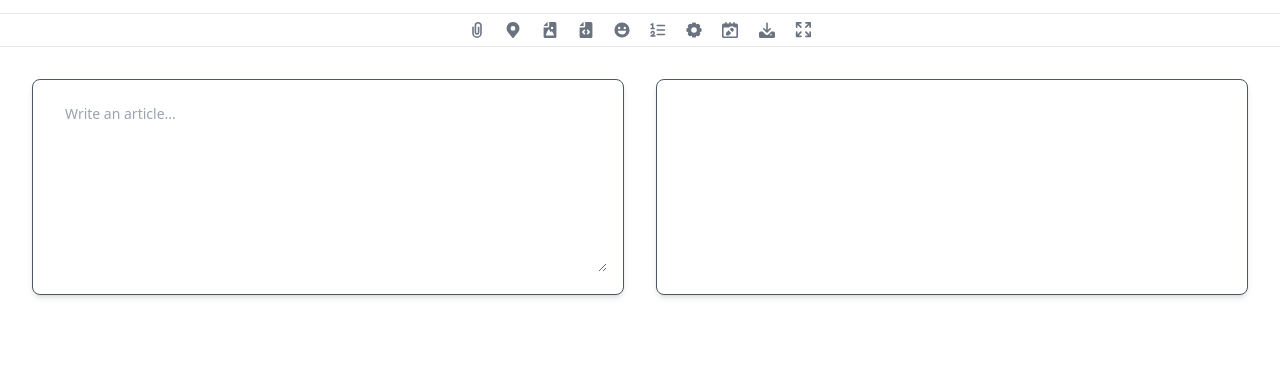
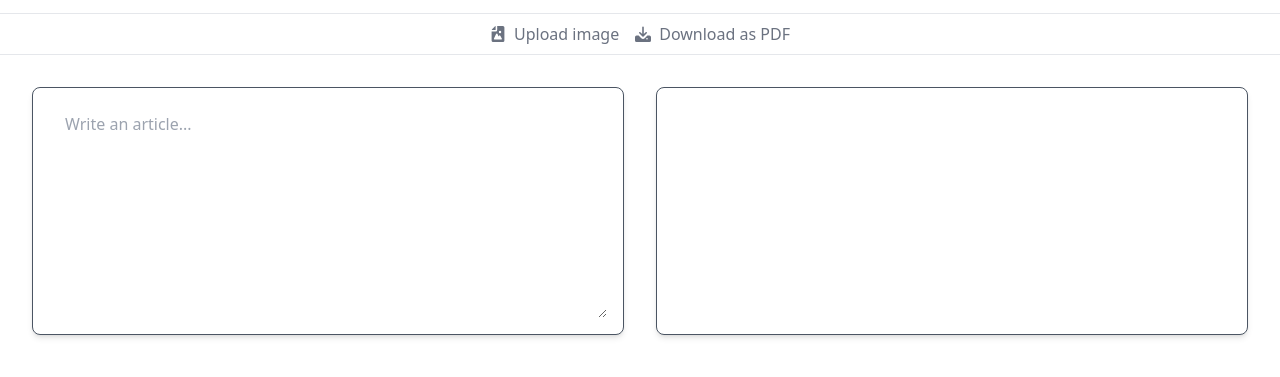
Before and after one commit to notkaramel/markdown-prosey, a website built with Vite: page index.html in a window 1280 px wide. Shown: the part 51-428 px from the top of the page. Built offline with nearby package versions, Linux system fonts and the light colour scheme.

Commit message:
More styling improvement + switch focus to buttons

```diff
--- a/index.html
+++ b/index.html
@@ -16,37 +16,34 @@
   </div>
 
   <div id="utils">
-    <div>
-
-
-      <button type="button">
+      <!-- <button type="button">
         <svg class="w-4 h-4" aria-hidden="true" xmlns="http://www.w3.org/2000/svg" fill="none" viewBox="0 0 12 20">
           <path stroke="currentColor" stroke-linejoin="round" stroke-width="2"
             d="M1 6v8a5 5 0 1 0 10 0V4.5a3.5 3.5 0 1 0-7 0V13a2 2 0 0 0 4 0V6" />
         </svg>
-        <span class="sr-only">Attach file</span>
-      </button>
+        <span class="sr-only"> Attach file </span>
+      </button> -->
 
-      <button type="button">
+      <!-- <button type="button">
         <svg class="w-4 h-4" aria-hidden="true" xmlns="http://www.w3.org/2000/svg" fill="currentColor"
           viewBox="0 0 16 20">
           <path
             d="M8 0a7.992 7.992 0 0 0-6.583 12.535 1 1 0 0 0 .12.183l.12.146c.112.145.227.285.326.4l5.245 6.374a1 1 0 0 0 1.545-.003l5.092-6.205c.206-.222.4-.455.578-.7l.127-.155a.934.934 0 0 0 .122-.192A8.001 8.001 0 0 0 8 0Zm0 11a3 3 0 1 1 0-6 3 3 0 0 1 0 6Z" />
         </svg>
         <span class="sr-only">Embed map</span>
-      </button>
+      </button> -->
 
-      <button type="button">
+      <button type="button" id="upload-image-button">
         <svg class="w-4 h-4" aria-hidden="true" xmlns="http://www.w3.org/2000/svg" fill="currentColor"
           viewBox="0 0 16 20">
           <path
             d="M14.066 0H7v5a2 2 0 0 1-2 2H0v11a1.97 1.97 0 0 0 1.934 2h12.132A1.97 1.97 0 0 0 16 18V2a1.97 1.97 0 0 0-1.934-2ZM10.5 6a1.5 1.5 0 1 1 0 2.999A1.5 1.5 0 0 1 10.5 6Zm2.221 10.515a1 1 0 0 1-.858.485h-8a1 1 0 0 1-.9-1.43L5.6 10.039a.978.978 0 0 1 .936-.57 1 1 0 0 1 .9.632l1.181 2.981.541-1a.945.945 0 0 1 .883-.522 1 1 0 0 1 .879.529l1.832 3.438a1 1 0 0 1-.031.988Z" />
           <path d="M5 5V.13a2.96 2.96 0 0 0-1.293.749L.879 3.707A2.98 2.98 0 0 0 .13 5H5Z" />
         </svg>
-        <span class="sr-only">Upload image</span>
+        <span>Upload image</span>
       </button>
 
-      <button type="button">
+      <!-- <button type="button">
         <svg class="w-4 h-4" aria-hidden="true" xmlns="http://www.w3.org/2000/svg" fill="currentColor"
           viewBox="0 0 16 20">
           <path d="M5 5V.13a2.96 2.96 0 0 0-1.293.749L.879 3.707A2.96 2.96 0 0 0 .13 5H5Z" />
@@ -54,46 +51,19 @@
             d="M14.067 0H7v5a2 2 0 0 1-2 2H0v11a1.969 1.969 0 0 0 1.933 2h12.134A1.97 1.97 0 0 0 16 18V2a1.97 1.97 0 0 0-1.933-2ZM6.709 13.809a1 1 0 1 1-1.418 1.409l-2-2.013a1 1 0 0 1 0-1.412l2-2a1 1 0 0 1 1.414 1.414L5.412 12.5l1.297 1.309Zm6-.6-2 2.013a1 1 0 1 1-1.418-1.409l1.3-1.307-1.295-1.295a1 1 0 0 1 1.414-1.414l2 2a1 1 0 0 1-.001 1.408v.004Z" />
         </svg>
         <span class="sr-only">Format code</span>
-      </button>
+      </button> -->
 
-      <button type="button">
-        <svg class="w-4 h-4" aria-hidden="true" xmlns="http://www.w3.org/2000/svg" fill="currentColor"
-          viewBox="0 0 20 20">
-          <path
-            d="M10 .5a9.5 9.5 0 1 0 9.5 9.5A9.51 9.51 0 0 0 10 .5ZM13.5 6a1.5 1.5 0 1 1 0 3 1.5 1.5 0 0 1 0-3Zm-7 0a1.5 1.5 0 1 1 0 3 1.5 1.5 0 0 1 0-3Zm3.5 9.5A5.5 5.5 0 0 1 4.6 11h10.81A5.5 5.5 0 0 1 10 15.5Z" />
-        </svg>
-        <span class="sr-only">Add emoji</span>
-      </button>
-
-      <button type="button">
-        <svg class="w-4 h-4" aria-hidden="true" xmlns="http://www.w3.org/2000/svg" fill="none" viewBox="0 0 21 18">
-          <path stroke="currentColor" stroke-linecap="round" stroke-linejoin="round" stroke-width="2"
-            d="M9.5 3h9.563M9.5 9h9.563M9.5 15h9.563M1.5 13a2 2 0 1 1 3.321 1.5L1.5 17h5m-5-15 2-1v6m-2 0h4" />
-        </svg>
-        <span class="sr-only">Add list</span>
-      </button>
-
-      <button type="button">
+      <!-- <button type="button">
         <svg class="w-4 h-4" aria-hidden="true" xmlns="http://www.w3.org/2000/svg" fill="currentColor"
           viewBox="0 0 20 20">
           <path
             d="M18 7.5h-.423l-.452-1.09.3-.3a1.5 1.5 0 0 0 0-2.121L16.01 2.575a1.5 1.5 0 0 0-2.121 0l-.3.3-1.089-.452V2A1.5 1.5 0 0 0 11 .5H9A1.5 1.5 0 0 0 7.5 2v.423l-1.09.452-.3-.3a1.5 1.5 0 0 0-2.121 0L2.576 3.99a1.5 1.5 0 0 0 0 2.121l.3.3L2.423 7.5H2A1.5 1.5 0 0 0 .5 9v2A1.5 1.5 0 0 0 2 12.5h.423l.452 1.09-.3.3a1.5 1.5 0 0 0 0 2.121l1.415 1.413a1.5 1.5 0 0 0 2.121 0l.3-.3 1.09.452V18A1.5 1.5 0 0 0 9 19.5h2a1.5 1.5 0 0 0 1.5-1.5v-.423l1.09-.452.3.3a1.5 1.5 0 0 0 2.121 0l1.415-1.414a1.5 1.5 0 0 0 0-2.121l-.3-.3.452-1.09H18a1.5 1.5 0 0 0 1.5-1.5V9A1.5 1.5 0 0 0 18 7.5Zm-8 6a3.5 3.5 0 1 1 0-7 3.5 3.5 0 0 1 0 7Z" />
         </svg>
         <span class="sr-only">Settings</span>
-      </button>
+      </button> -->
 
-      <button type="button">
-        <svg class="w-4 h-4" aria-hidden="true" xmlns="http://www.w3.org/2000/svg" fill="currentColor"
-          viewBox="0 0 20 20">
-          <path
-            d="M18 2h-2V1a1 1 0 0 0-2 0v1h-3V1a1 1 0 0 0-2 0v1H6V1a1 1 0 0 0-2 0v1H2a2 2 0 0 0-2 2v14a2 2 0 0 0 2 2h16a2 2 0 0 0 2-2V4a2 2 0 0 0-2-2ZM2 18V7h6.7l.4-.409A4.309 4.309 0 0 1 15.753 7H18v11H2Z" />
-          <path
-            d="M8.139 10.411 5.289 13.3A1 1 0 0 0 5 14v2a1 1 0 0 0 1 1h2a1 1 0 0 0 .7-.288l2.886-2.851-3.447-3.45ZM14 8a2.463 2.463 0 0 0-3.484 0l-.971.983 3.468 3.468.987-.971A2.463 2.463 0 0 0 14 8Z" />
-        </svg>
-        <span class="sr-only">Timeline</span>
-      </button>
 
-      <button type="button">
+      <button type="button" id="download-pdf-button">
         <svg class="w-4 h-4" aria-hidden="true" xmlns="http://www.w3.org/2000/svg" fill="currentColor"
           viewBox="0 0 20 20">
           <path
@@ -101,19 +71,18 @@
           <path
             d="M18 12h-2.55l-2.975 2.975a3.5 3.5 0 0 1-4.95 0L4.55 12H2a2 2 0 0 0-2 2v4a2 2 0 0 0 2 2h16a2 2 0 0 0 2-2v-4a2 2 0 0 0-2-2Zm-3 5a1 1 0 1 1 0-2 1 1 0 0 1 0 2Z" />
         </svg>
-        <span class="sr-only">Download</span>
+        <span>Download as PDF </span>
       </button>
+
       <!-- Full screen button -->
-      <button type="button" data-tooltip-target="tooltip-fullscreen"
-        class="p-2 text-gray-500 rounded cursor-pointer sm:ms-auto hover:text-gray-900 hover:bg-gray-100 dark:text-gray-400 dark:hover:text-white dark:hover:bg-gray-600">
+      <!-- <button type="button" id="full-screen-button">
         <svg class="w-4 h-4" aria-hidden="true" xmlns="http://www.w3.org/2000/svg" fill="none" viewBox="0 0 19 19">
           <path stroke="currentColor" stroke-linecap="round" stroke-linejoin="round" stroke-width="2"
             d="M13 1h5m0 0v5m0-5-5 5M1.979 6V1H7m0 16.042H1.979V12M18 12v5.042h-5M13 12l5 5M2 1l5 5m0 6-5 5" />
         </svg>
-        <span class="sr-only">Full screen</span>
-      </button>
+        <span>Full screen</span>
+      </button> -->
     </div>
-  </div>
 
   <div class="flex gap-8 m-8">
     <div class="island">
@@ -121,7 +90,7 @@
     </div>
 
     <div class="island">
-      <article id="output" class="prose"></article>
+      <article id="output"></article>
     </div>
   </div>
 </body>
--- a/src/style.pcss
+++ b/src/style.pcss
@@ -3,7 +3,7 @@ button {
 }
 
 #utils {
-    @apply flex items-center justify-center border-b border-t mt-4;
+    @apply flex flex-row items-center justify-center border-b border-t mt-4;
 }
 
 .island {
@@ -11,10 +11,18 @@ button {
 }
 
 #input {
-    @apply w-full px-4 py-2 bg-white rounded-b-lg text-sm text-gray-800 border-0 focus:ring-0;
-    @apply resize-y;
+    @apply w-full px-4 py-2 bg-white rounded-b-lg text-base text-gray-800 border-0 focus:ring-0;
+    @apply resize-y h-full;
 }
 
 #output {
-    @apply block prose-sm;
+    @apply prose prose-base *:my-2;
+    @apply prose-li:my-0 prose-ul:my-0;
+    @apply prose-h1:border-b-2 prose-h1:pb-3;
+    @apply prose-hr:my-4;
+    /* @apply dark:prose-invert; */
 }
+
+button {
+    @apply flex flex-row gap-2 items-center;
+}
```
